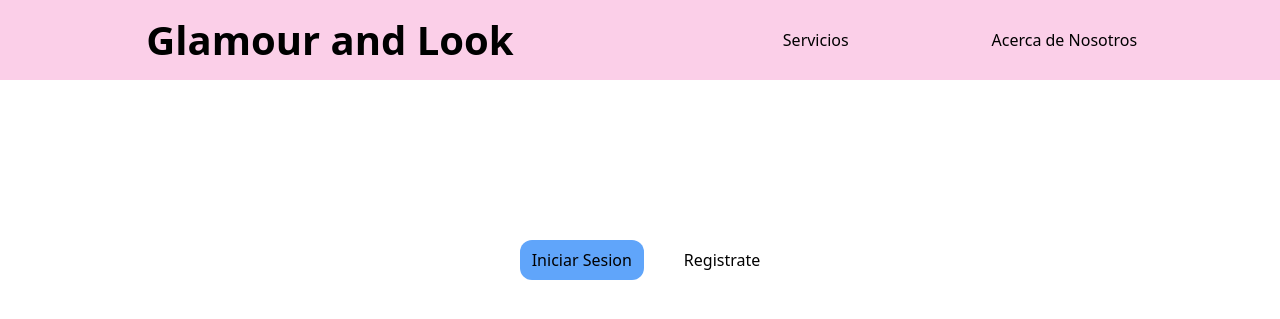
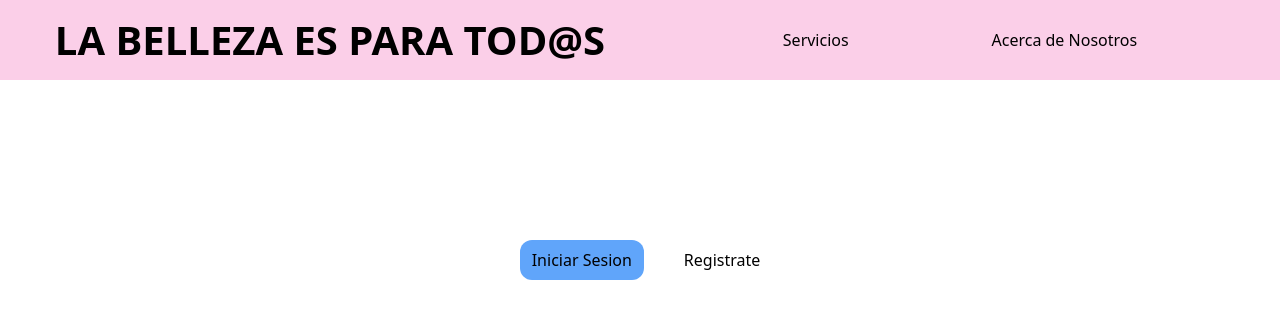
Before and after one commit to CarlosArce-tes/belleza-flask, a Flask app: page / in a window 1280 px wide. Shown: the top 319 px of the page. Run offline with Flask 3, Linux system fonts and the light colour scheme; style sheets or scripts are compiled from the project's sources.

Commit message:
Commit 2:00 pm

```diff
--- a/templates/index.html
+++ b/templates/index.html
@@ -11,7 +11,7 @@
 <body>
     <nav class="fixed flex w-full h-20">
         <div class="flex justify-center items-center bg-pink-200 basis-1/2">
-            <h1 class="font-bold text-start sm:text-[10px] xl:text-[40px] ms-5">Glamour and Look</h1>
+            <h1 class="font-bold text-start sm:text-[10px] xl:text-[40px] ms-5 uppercase">La belleza es para tod@s</h1>
         </div>
         <div class="flex justify-evenly items-center bg-pink-200 basis-1/2">
             <a href="" class="">Servicios</a>
```
